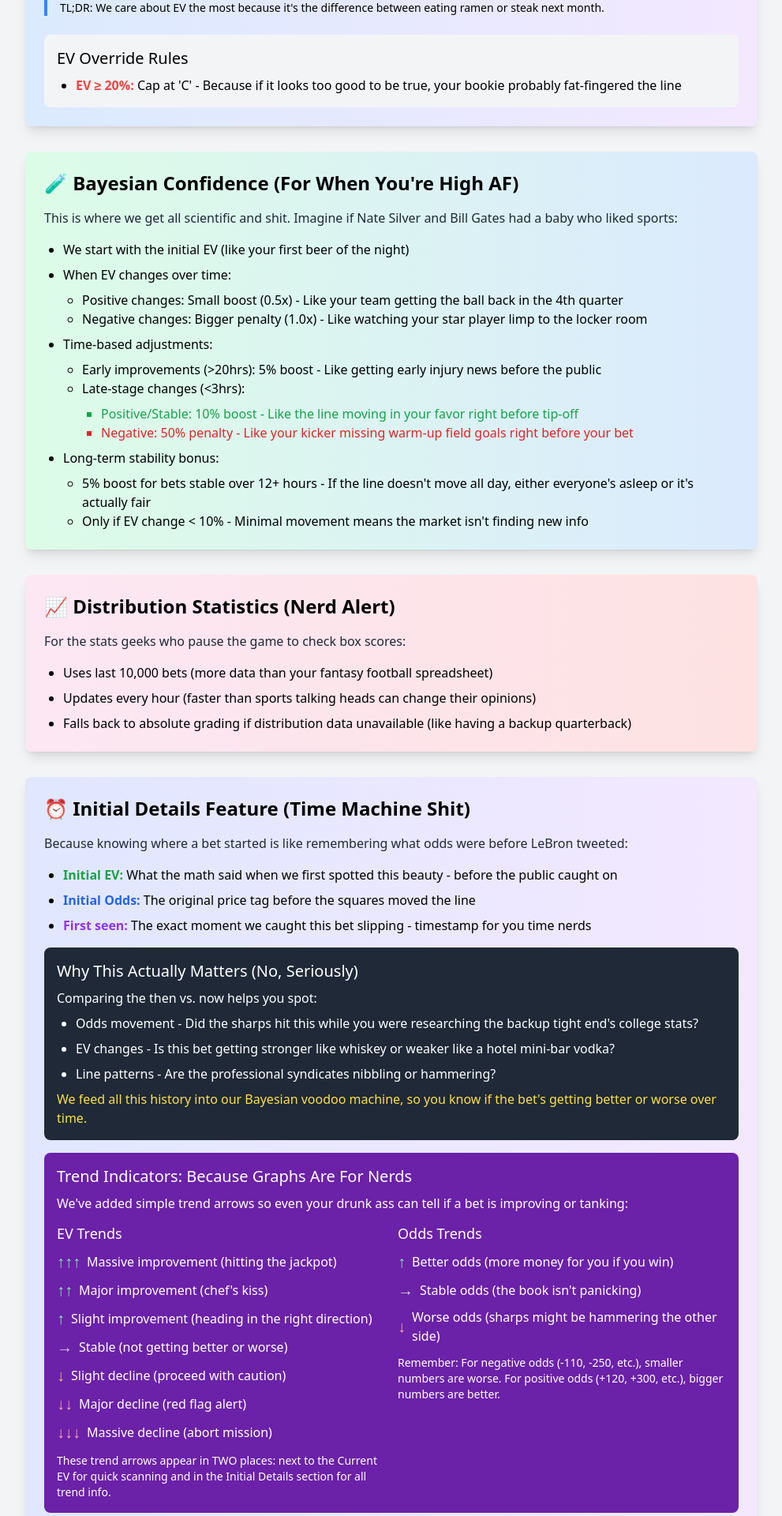
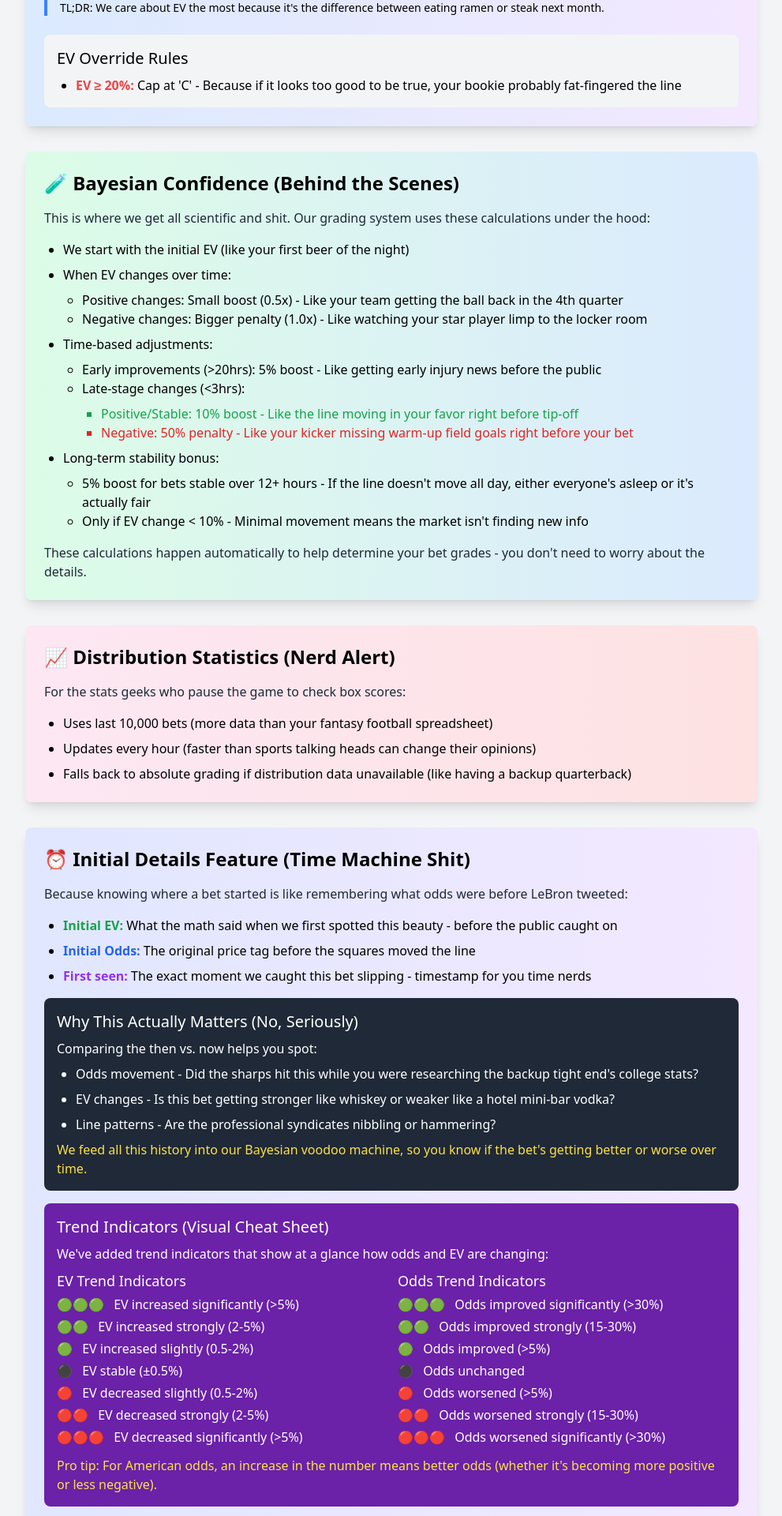
Before and after one commit to dock108/bet-grades-dashboard, a Flask app: page /explainer in a window 1280 px wide. Shown: the part 1480-3400 px from the top of the page at 79% size, without its empty margins (272-1263 px from the left). Run offline with Flask 3, Linux system fonts and the light colour scheme; parts of the project's set-up code (start-up, migrations or seed data) failed here and were passed over; some libraries are stand-ins or nearby versions.

Commit message:
Update changelog and explainer for trend indicators and Bayesian confidence
- Updated CHANGELOG.md to reflect changes in versioning and enhancements.
- Revised explainer document to clarify Bayesian confidence calculations and their role in grading.
- Introduced new visual trend indicators for EV and odds, simplifying user understanding of changes.
- Enhanced UI elements for better readability and user experience, including adjustments to the display of odds and metrics.

```diff
--- a/app/templates/explainer.html
+++ b/app/templates/explainer.html
@@ -88,7 +88,7 @@ window.MathJax = {
                         <li><span class="font-bold text-green-600">Expected Value (EV) Score: 55%</span> - Because math doesn't lie even when your bookie does</li>
                         <li><span class="font-bold text-blue-600">Timing Score: 15%</span> - For those checking lines during timeouts while their friends actually watch the game</li>
                         <li><span class="font-bold text-purple-600">EV Trend Score: 15%</span> - How the sharps are moving money while you're still figuring out which teams are playing</li>
-                        <li><span class="font-bold text-red-600">Bayesian Confidence: 15%</span> - Some MIT-level shit that makes your brain hurt but your wallet happy</li>
+                        <li><span class="font-bold text-red-600">Bayesian Confidence: 15%</span> - Some MIT-level math that works behind the scenes to improve your grading</li>
                     </ul>
                     <p class="mt-4 text-sm">
                         TL;DR: We care about EV the most because it's the difference between eating ramen or steak next month.
@@ -105,10 +105,10 @@ window.MathJax = {
         </div>
 
         <div id="bayesian" class="bg-gradient-to-r from-green-100 to-blue-100 rounded-lg shadow-lg p-6 mb-8">
-            <h2 class="text-2xl font-semibold mb-4">🧪 Bayesian Confidence (For When You're High AF)</h2>
+            <h2 class="text-2xl font-semibold mb-4">🧪 Bayesian Confidence (Behind the Scenes)</h2>
             <div class="space-y-4">
                 <p class="text-gray-800">
-                    This is where we get all scientific and shit. Imagine if Nate Silver and Bill Gates had a baby who liked sports:
+                    This is where we get all scientific and shit. Our grading system uses these calculations under the hood:
                 </p>
                 <ul class="list-disc ml-6 space-y-2">
                     <li>We start with the initial EV (like your first beer of the night)</li>
@@ -136,6 +136,9 @@ window.MathJax = {
                         </ul>
                     </li>
                 </ul>
+                <p class="text-gray-800 mt-4">
+                    These calculations happen automatically to help determine your bet grades - you don't need to worry about the details.
+                </p>
             </div>
         </div>
 
@@ -181,38 +184,39 @@ window.MathJax = {
                 </div>
 
                 <div class="mt-4 p-4 bg-purple-800 text-white rounded-lg">
-                    <h3 class="text-xl font-medium mb-2">Trend Indicators: Because Graphs Are For Nerds</h3>
-                    <p class="mb-3">
-                        We've added simple trend arrows so even your drunk ass can tell if a bet is improving or tanking:
+                    <h3 class="text-xl font-medium mb-2">Trend Indicators (Visual Cheat Sheet)</h3>
+                    <p class="mb-2">
+                        We've added trend indicators that show at a glance how odds and EV are changing:
                     </p>
                     <div class="grid grid-cols-1 md:grid-cols-2 gap-4">
                         <div>
-                            <h4 class="text-lg font-medium mb-2">EV Trends</h4>
-                            <ul class="space-y-2">
-                                <li class="flex items-center"><span class="text-green-300 text-xl mr-2">↑↑↑</span> Massive improvement (hitting the jackpot)</li>
-                                <li class="flex items-center"><span class="text-green-300 text-xl mr-2">↑↑</span> Major improvement (chef's kiss)</li>
-                                <li class="flex items-center"><span class="text-green-300 text-xl mr-2">↑</span> Slight improvement (heading in the right direction)</li>
-                                <li class="flex items-center"><span class="text-gray-300 text-xl mr-2">→</span> Stable (not getting better or worse)</li>
-                                <li class="flex items-center"><span class="text-orange-300 text-xl mr-2">↓</span> Slight decline (proceed with caution)</li>
-                                <li class="flex items-center"><span class="text-red-300 text-xl mr-2">↓↓</span> Major decline (red flag alert)</li>
-                                <li class="flex items-center"><span class="text-red-300 text-xl mr-2">↓↓↓</span> Massive decline (abort mission)</li>
+                            <h4 class="text-lg font-medium mb-1">EV Trend Indicators</h4>
+                            <ul class="list-none space-y-1">
+                                <li><span class="mr-2">🟢🟢🟢</span> EV increased significantly (>5%)</li>
+                                <li><span class="mr-2">🟢🟢</span> EV increased strongly (2-5%)</li>
+                                <li><span class="mr-2">🟢</span> EV increased slightly (0.5-2%)</li>
+                                <li><span class="mr-2">⚫</span> EV stable (±0.5%)</li>
+                                <li><span class="mr-2">🔴</span> EV decreased slightly (0.5-2%)</li>
+                                <li><span class="mr-2">🔴🔴</span> EV decreased strongly (2-5%)</li>
+                                <li><span class="mr-2">🔴🔴🔴</span> EV decreased significantly (>5%)</li>
                             </ul>
-                            <p class="mt-3 text-sm">
-                                These trend arrows appear in TWO places: next to the Current EV for quick scanning and in the Initial Details section for all trend info.
-                            </p>
                         </div>
                         <div>
-                            <h4 class="text-lg font-medium mb-2">Odds Trends</h4>
-                            <ul class="space-y-2">
-                                <li class="flex items-center"><span class="text-green-300 text-xl mr-2">↑</span> Better odds (more money for you if you win)</li>
-                                <li class="flex items-center"><span class="text-gray-300 text-xl mr-2">→</span> Stable odds (the book isn't panicking)</li>
-                                <li class="flex items-center"><span class="text-red-300 text-xl mr-2">↓</span> Worse odds (sharps might be hammering the other side)</li>
+                            <h4 class="text-lg font-medium mb-1">Odds Trend Indicators</h4>
+                            <ul class="list-none space-y-1">
+                                <li><span class="mr-2">🟢🟢🟢</span> Odds improved significantly (>30%)</li>
+                                <li><span class="mr-2">🟢🟢</span> Odds improved strongly (15-30%)</li>
+                                <li><span class="mr-2">🟢</span> Odds improved (>5%)</li>
+                                <li><span class="mr-2">⚫</span> Odds unchanged</li>
+                                <li><span class="mr-2">🔴</span> Odds worsened (>5%)</li>
+                                <li><span class="mr-2">🔴🔴</span> Odds worsened strongly (15-30%)</li>
+                                <li><span class="mr-2">🔴🔴🔴</span> Odds worsened significantly (>30%)</li>
                             </ul>
-                            <p class="mt-3 text-sm">
-                                Remember: For negative odds (-110, -250, etc.), smaller numbers are worse. For positive odds (+120, +300, etc.), bigger numbers are better.
-                            </p>
                         </div>
                     </div>
+                    <p class="mt-3 text-yellow-300 font-medium">
+                        Pro tip: For American odds, an increase in the number means better odds (whether it's becoming more positive or less negative).
+                    </p>
                 </div>
             </div>
         </div>
```
Also changed, not shown: app/templates/index.html (+102 -106 lines), CHANGELOG.md.
